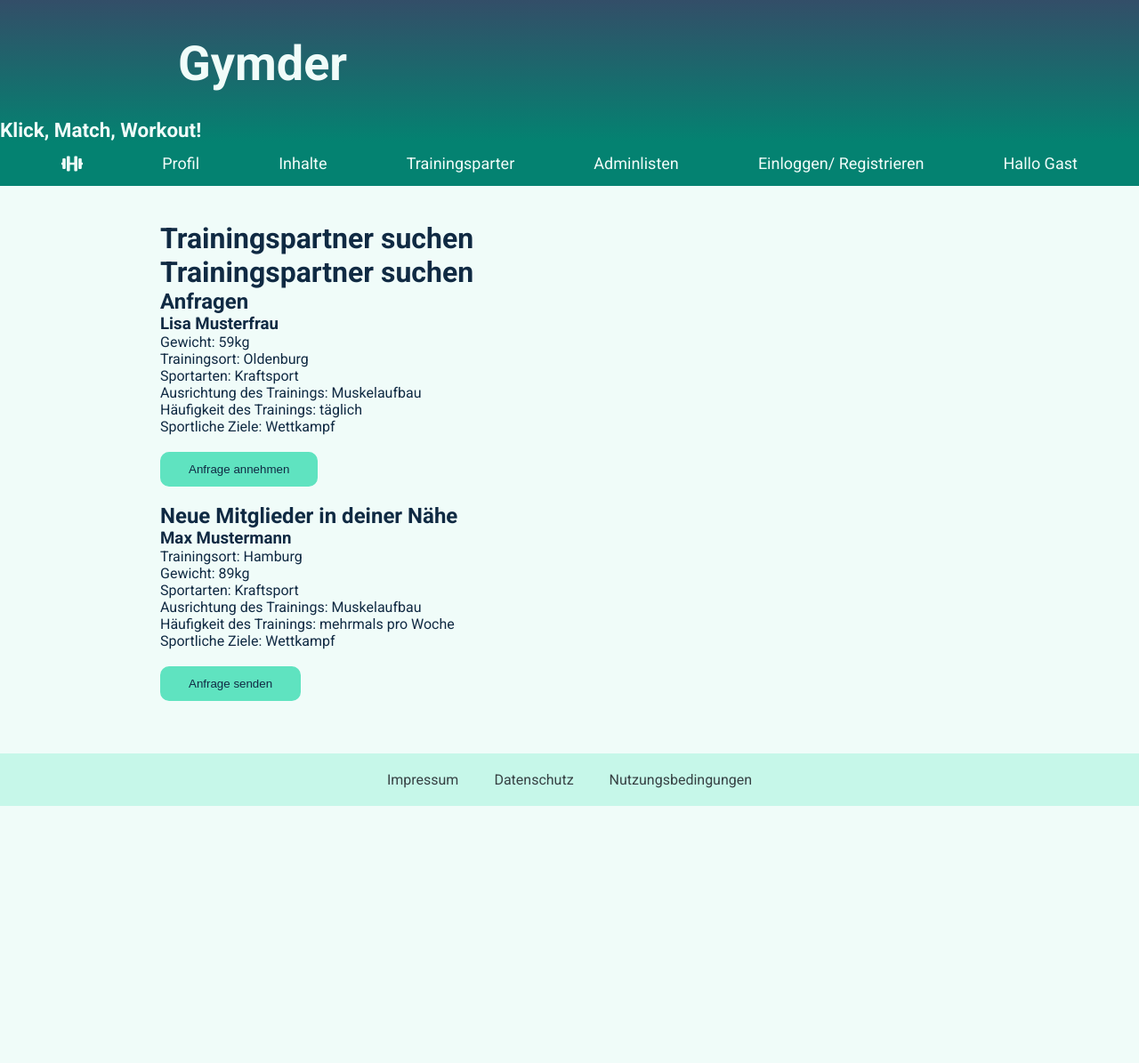
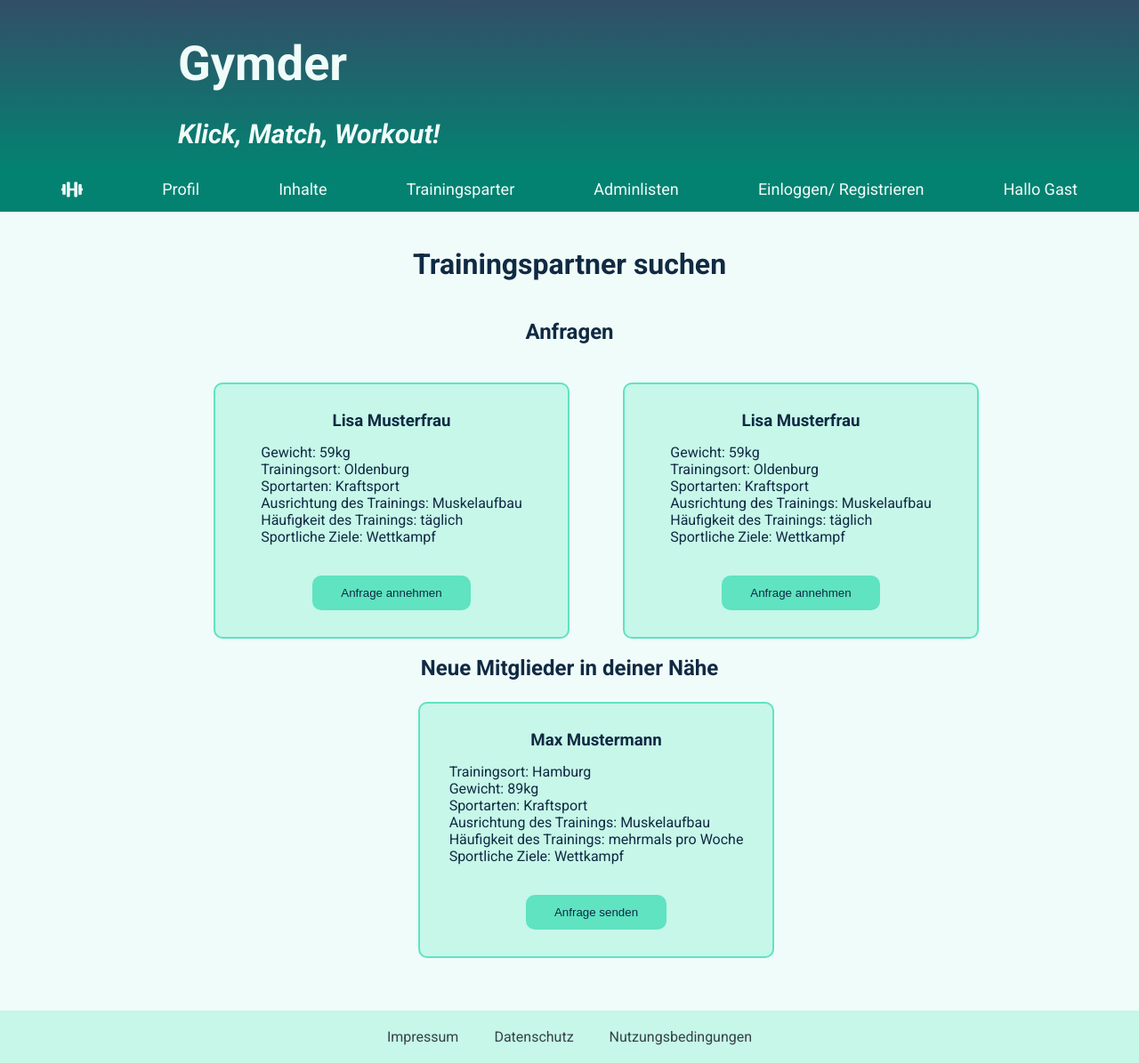
Before and after one commit to LennartBerg/Webprog, a PHP site: page /TrainingspartnerSuchen.php in a window 1280 px wide. Shown: the whole page at 89% size. Before the commit the page ends 906 px from the top, so only its background shows below. Run offline with PHP 8.4, Linux system fonts and the light colour scheme.

Commit message:
bissl Optik

```diff
--- a/CSS/chat.css
+++ b/CSS/chat.css
@@ -10,8 +10,11 @@
 
 #chat-form{
     display: flex;
+    flex-direction: row;
     gap: 10px;
     margin-top: 4px;
+    justify-content: flex-end;
+    align-items: flex-end;
 }
 
 #input-chatbox{
--- a/CSS/cssdatei.css
+++ b/CSS/cssdatei.css
@@ -185,20 +185,7 @@ header {
 
 
 
-.AdminList {
-    display: grid;
-    gap: 40px;
-}
 
-.AdminListElement,
-.AdminListIndex {
-    grid-template-columns: [first] 2fr [line2] 2fr [line3] 1fr [col4-start] 0.5fr [five] 0.5fr [end];
-}
-
-.NutzerListElement,
-.NutzerListIndex {
-    display: grid;
-}
 @media screen and (min-width: 600px){
     .NutzerListElement, .NutzerListIndex{
         grid-template-columns: [first] 2fr [line2] 1fr [line3] 0.8fr [col4-start] 1fr [five] 0.5fr [end];
--- a/CSS/formulare.css
+++ b/CSS/formulare.css
@@ -27,6 +27,16 @@ button {
     border-radius: 10px;
     /*Damit der Button nicht den Namen überlagert*/
 }
+.ChatButton{
+    background-color: #5FE3C0;
+    color: #102A43;
+    padding: 10px 30px;
+    display: inline-block;
+    border: 2px solid #5FE3C0;
+    border-radius: 10px;
+    height: 44px;
+    margin: 8px;
+}
 
 .EntryButton {
     background-color: #004440;
@@ -35,7 +45,6 @@ button {
     display: inline-block;
     border: 2px solid #C6F7E9;
     border-radius: 10px;
-    /*Damit der Button nicht den Namen überlagert*/
 }
 
 input {
--- a/CSS/layout.css
+++ b/CSS/layout.css
@@ -2,6 +2,7 @@
     display: flex;
     flex-direction: row;
     justify-content: center;
+    align-items: center;
     flex-wrap: wrap;
     gap: 60px;
 }
@@ -14,10 +15,11 @@
 .Objekt{
     display: flex;
     flex-direction: column;
-    justify-content: space-between;
-    align-content: space-between;
+    align-content: flex-start;
     align-items: center;
     width: 400px;
+    gap: 0;
+    margin: 0;
 }
 .Objekt img{
     width: 100%;
@@ -40,6 +42,7 @@
     border-top-width: 0;
     background-color: #C6F7E9;
     max-width: 400px;
+    width: 100%;
 }
 
 .TrainingsplanObjekt{
@@ -54,5 +57,25 @@
     background-color: #C6F7E9;
     width: 400px;
     padding: 30px;
+}
+
+.AdminList {
+    display: grid;
+    gap: 40px;
+    list-style: none;
+    overflow-scrolling: auto;
+    min-width: 700px;
+    border: 2px solid #5FE3C0;
+    border-radius: 10px;
 
 }
+
+.AdminListElement,
+.AdminListIndex {
+    grid-template-columns: [first] 2fr [line2] 2fr [line3] 1fr [col4-start] 0.5fr [five] 0.5fr [end];
+}
+
+.NutzerListElement,
+.NutzerListIndex {
+    display: grid;
+}
--- a/Nutzerliste.php
+++ b/Nutzerliste.php
@@ -4,6 +4,7 @@ require './PHP_Bausteine/head.php';
 ?>
 <h1 class="pagename"> Nutzerliste</h1>
 <ul class="AdminList">
+    <li>
     <article class="NutzerListIndex">
         <h3>Mail</h3>
         <h3>Beitrittsdatum</h3>
@@ -11,6 +12,8 @@ require './PHP_Bausteine/head.php';
         <h3>Erstellte Trainingspläne</h3>
         <h3>Nutzer</h3>
     </article>
+    </li>
+    <li>
     <article class="NutzerListElement">
         <p>maxm@mail.de</p>
         <p>12.02.2024</p>
@@ -18,6 +21,7 @@ require './PHP_Bausteine/head.php';
         <p>7</p>
         <a>Sprung</a>
     </article>
+    </li>
 </ul>
 <?php
 require './PHP_Bausteine/foot.php';
--- a/PHP_Bausteine/head.php
+++ b/PHP_Bausteine/head.php
@@ -15,7 +15,7 @@
 <body>
     <header>
         <h1 class="title">Gymder</h1>
-        <h5>Klick, Match, Workout!</h5>
+        <h2 class="slogan">Klick, Match, Workout!</h2>
         <div class=""></div>
     </header>
     <nav class="navigation">
@@ -28,7 +28,6 @@
             <li> <a href="../Profil.php">Profil</a> </li>
             <li> <span>Inhalte</span>
                 <ul>
-                    <li> <a href="../Bestenliste.php">Bestenliste</a> </li>
                     <li> <a href="../Rezepte.php">Rezepte</a> </li>
                     <li> <a href="../Trainingsplane.php">Trainingspläne</a> </li>
                 </ul>
@@ -68,4 +67,3 @@
         </ul>
     </nav>
     <div class="main">
-        <h1 class="pagename"><?php echo $pageTitle; ?></h1>
--- a/PHP_Bausteine/model/RezeptModel/RezeptbuchFix.php
+++ b/PHP_Bausteine/model/RezeptModel/RezeptbuchFix.php
@@ -17,7 +17,7 @@ class RezeptbuchFix implements RezeptbuchDAO
     {
         $this->rezepte[0] = new Rezept("Kartoffelsalat", "Kartoffelsalat mit Gurken und Zwiebeln", "/Pictures/Tofu.JPG");
         $this->rezepte[1] = new Rezept("Spaghetti Carbonara", "Spaghetti mit EReis mit Tofu (25 Likes)i, Speck und Parmesan","/Pictures/Tofu.JPG");
-        $this->rezepte[2] = new Rezept("Käsespätzle", "Spätzle mit Käse überbacken", "/Pictures/Tofu.JPG");
+        $this->rezepte[2] = new Rezept("Käsespätzle", "Spätzle mit Käse überbacken. Wie lecker!", "/Pictures/Tofu.JPG");
     }
 
     public function neuesRezept($title_recipe, $text_recipe, $picture_recipe)
--- a/RezeptListe.php
+++ b/RezeptListe.php
@@ -4,6 +4,7 @@ require './PHP_Bausteine/head.php';
 ?>
 <h1 class="pagename"> Rezeptliste</h1>
 <ul class="AdminList">
+    <li>
     <article class="AdminListIndex">
         <h3>Titel</h3>
         <h3>Ersteller</h3>
@@ -11,6 +12,8 @@ require './PHP_Bausteine/head.php';
         <h3>Upvotes</h3>
         <h3>Rezept</h3>
     </article>
+    </li>
+    <li>
     <article class="AdminListElement">
         <p>Max' Rezept</p>
         <p>Max Mustermann</p>
@@ -18,6 +21,7 @@ require './PHP_Bausteine/head.php';
         <p>127</p>
         <a>Sprung</a>
     </article>
+    </li>
 </ul>
 <?php
 require './PHP_Bausteine/foot.php';
--- a/Rezepte.php
+++ b/Rezepte.php
@@ -8,7 +8,7 @@ $rezepte = Rezeptbuch::getInstance()->getAllRezepte();
 <h1 class="centerPagename"> Rezepte</h1>
 <div class="Objektliste">
 
-    <?php foreach ($rezepte as $rezept): /*TODO: Hier fliegt uns aufgrund der foreach Schleife noch das CSS um die Ohren*/?>
+    <?php foreach ($rezepte as $rezept): ?>
             <div class="Objekt">
                 <img src="<?=htmlspecialchars($rezept -> getPictureRecipe())?>" alt="Karte">
                 <div class="inneresObjekt">
--- a/TrainingspartnerSuchen.php
+++ b/TrainingspartnerSuchen.php
@@ -2,10 +2,20 @@
 $pageTitle = "Trainingspartner suchen";
 require './PHP_Bausteine/head.php';
 ?>
-<h1 class="pagename"> Trainingspartner suchen</h1>
-<div>
-    <h2>Anfragen</h2>
-    <form method="post">
+<h1 class="centerPagename"> Trainingspartner suchen</h1><br>
+    <h2 class="centerPagename">Anfragen</h2> <br>
+<div class="Objektliste"><br>
+    <form method="post" class="TrainingsplanObjekt">
+        <h3>Lisa Musterfrau</h3>
+        Gewicht: 59kg <br>
+        Trainingsort: Oldenburg <br>
+        Sportarten: Kraftsport <br>
+        Ausrichtung des Trainings: Muskelaufbau <br>
+        Häufigkeit des Trainings: täglich <br>
+        Sportliche Ziele: Wettkampf <br> <br>
+        <button class="button" type="submit">Anfrage annehmen</button>
+    </form>
+    <form method="post" class="TrainingsplanObjekt">
         <h3>Lisa Musterfrau</h3>
         Gewicht: 59kg <br>
         Trainingsort: Oldenburg <br>
@@ -18,8 +28,9 @@ require './PHP_Bausteine/head.php';
 </div>
 <br>
 
-<h2>Neue Mitglieder in deiner Nähe</h2>
-<form  method="post">
+<h2 class="centerPagename  ">Neue Mitglieder in deiner Nähe</h2>
+    <div class="Objektliste"><br>
+<form  method="post" class="TrainingsplanObjekt">
     <h3>Max Mustermann</h3>
     Trainingsort: Hamburg <br>
     Gewicht: 89kg <br>
@@ -29,6 +40,7 @@ require './PHP_Bausteine/head.php';
     Sportliche Ziele: Wettkampf <br> <br>
     <button class="button" type="submit">Anfrage senden</button>
 </form>
+    </div>
 <br>
 <?php
 require './PHP_Bausteine/foot.php';
```
Also changed, not shown: CSS/button.css (deleted, +0 -8 lines), PHP_Bausteine/chatBox.php (+3 -4 lines).
